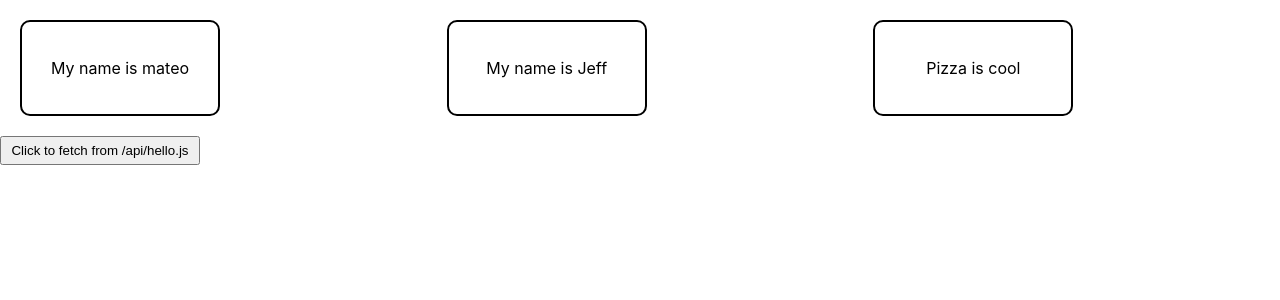
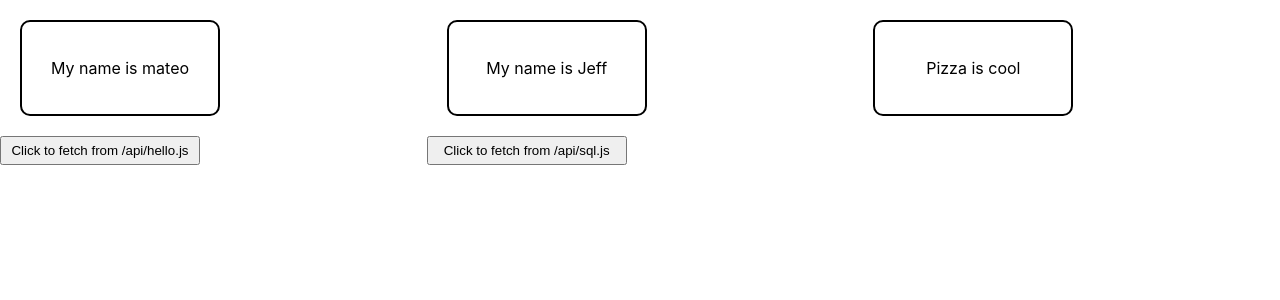
Before and after one commit to SummerProjectt/delivery-interface, a Next.js app: page / in a window 1280 px wide. Shown: the top 300 px of the page. Built offline with nearby package versions, Linux system fonts and the light colour scheme.

Commit message:
Test MySQL connection

```diff
--- a/package.json
+++ b/package.json
@@ -8,6 +8,7 @@
     "start": "next start"
   },
   "dependencies": {
+    "mysql": "^2.18.1",
     "next": "10.2.0",
     "react": "17.0.2",
     "react-dom": "17.0.2"
--- /dev/null
+++ b/pages/api/sql.js
@@ -0,0 +1,28 @@
+var mysql = require("mysql");
+
+var con = mysql.createConnection({
+	host: "localhost",
+	user: "root",
+	password: "Vinbarjam_1",
+	database: "record_company",
+});
+
+var exp;
+con.connect(function (err) {
+	if (err) throw err;
+	console.log("Connected!");
+
+	// con.query("use record_company", function (err, result) {
+	// 	if (err) throw err; //second
+	// 	console.log("Result: " + result);
+	// });
+	con.query("select * from bands", function (err, result, rows, fields) {
+		if (err) throw err; //second
+		// console.log(JSON.stringify(result));
+		exp = JSON.stringify(result);
+	});
+});
+
+export default (req, res) => {
+	res.status(200).json(exp);
+};
--- a/pages/index.js
+++ b/pages/index.js
@@ -5,10 +5,18 @@ import { useState, useEffect } from "react";
 export default function Home() {
 	let array = ["My name is mateo", "My name is Jeff", "Pizza is cool"];
 	const [data, setData] = useState(null);
+	const [db, setDB] = useState(null);
 	async function getData() {
 		const response = await fetch("/api/hello");
 		const obj = await response.json();
 		setData(obj);
+	}
+
+	async function getBase() {
+		const response = await fetch("/api/sql");
+		const obj = await response.json();
+		setDB(obj);
+		console.log(db);
 	}
 	// useEffect(() => getData());
 	return (
@@ -32,6 +40,19 @@ export default function Home() {
 					<p>Age: {data.age}</p>
 				</div>
 			)}
+
+			<button className={styles.fetchButton} onClick={getBase}>
+				Click to fetch from /api/sql.js
+			</button>
+
+			{db == null
+				? null
+				: db.map((d) => (
+						<div>
+							<p>ID: {d.id}</p>
+							<p>Name: {d.name}</p>
+						</div>
+				  ))}
 		</div>
 	);
 }
```
Also changed, not shown: 1 other file (tests, documents, lock files or other folders).
